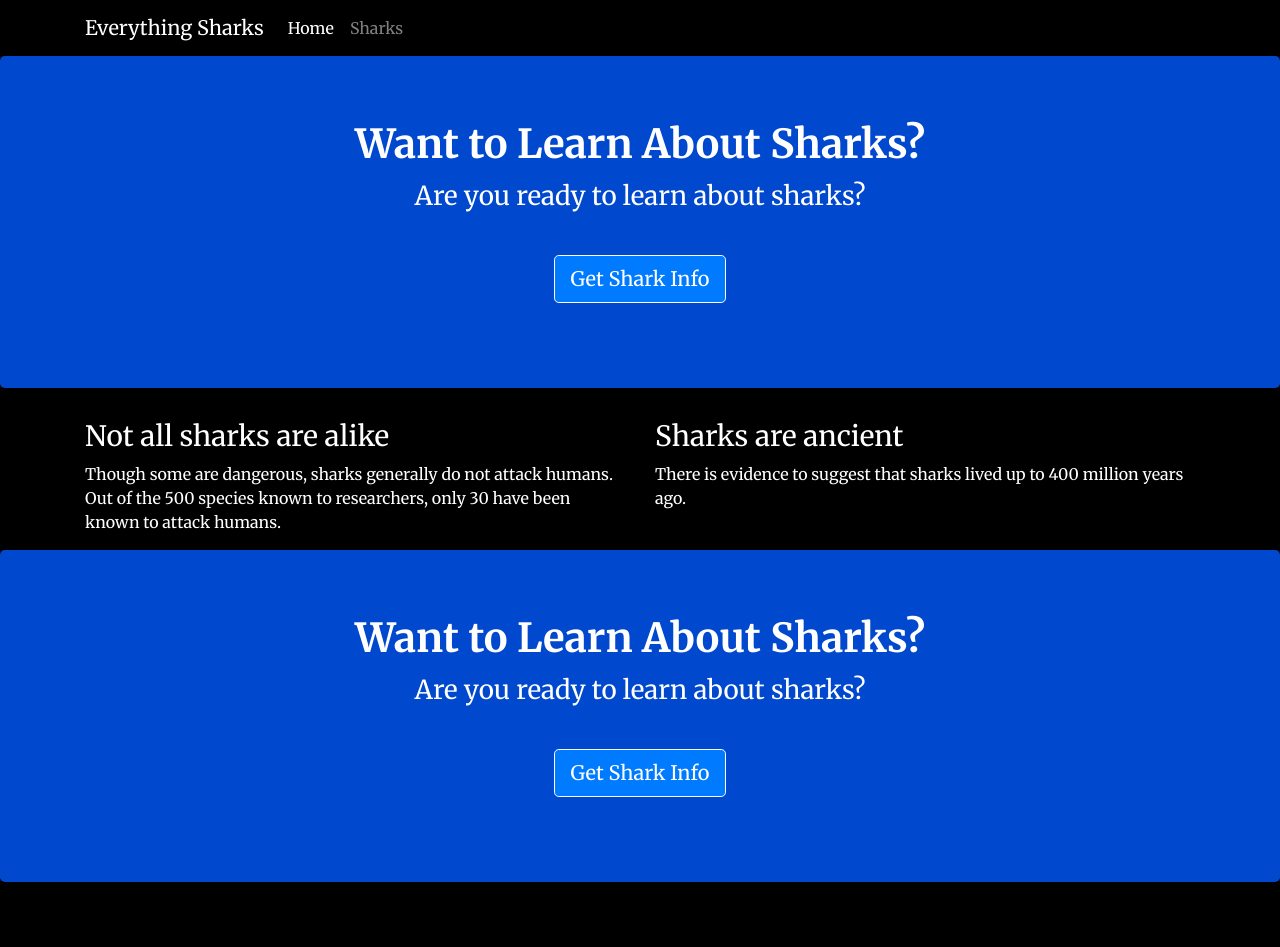
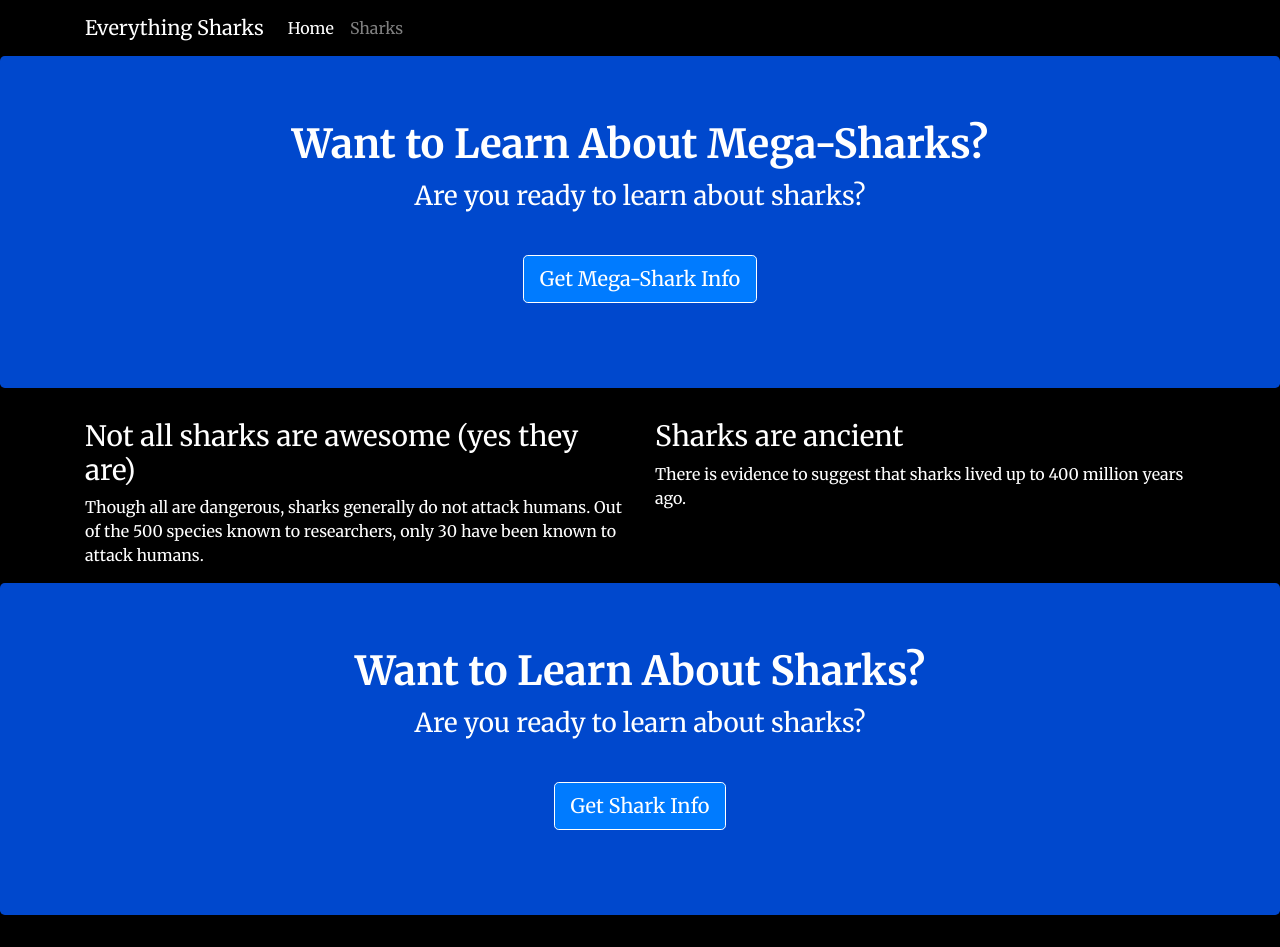
Before and after one commit to alex-hayhoe/nodejs-project-demo, a website: page views/index.html in a window 1280 px wide. Before the commit the page ends 914 px from the top, so only its background shows below. Drawn offline with nearby package versions, Linux system fonts and the light colour scheme.

Commit message:
Update index.html

```diff
--- a/views/index.html
+++ b/views/index.html
@@ -27,18 +27,18 @@
     </nav>
     <div class="jumbotron">
         <div class="container">
-            <h1>Want to Learn About Sharks?</h1>
+            <h1>Want to Learn About Mega-Sharks?</h1>
             <p>Are you ready to learn about sharks?</p>
             <br>
-            <p><a class="btn btn-primary btn-lg" href="/sharks" role="button">Get Shark Info</a>
+            <p><a class="btn btn-primary btn-lg" href="/sharks" role="button">Get Mega-Shark Info</a>
             </p>
         </div>
     </div>
     <div class="container">
         <div class="row">
             <div class="col-lg-6">
-                <h3>Not all sharks are alike</h3>
-                <p>Though some are dangerous, sharks generally do not attack humans. Out of the 500 species known to researchers, only 30 have been known to attack humans.
+                <h3>Not all sharks are awesome (yes they are)</h3>
+                <p>Though all are dangerous, sharks generally do not attack humans. Out of the 500 species known to researchers, only 30 have been known to attack humans.
                 </p>
             </div>
             <div class="col-lg-6">
```
